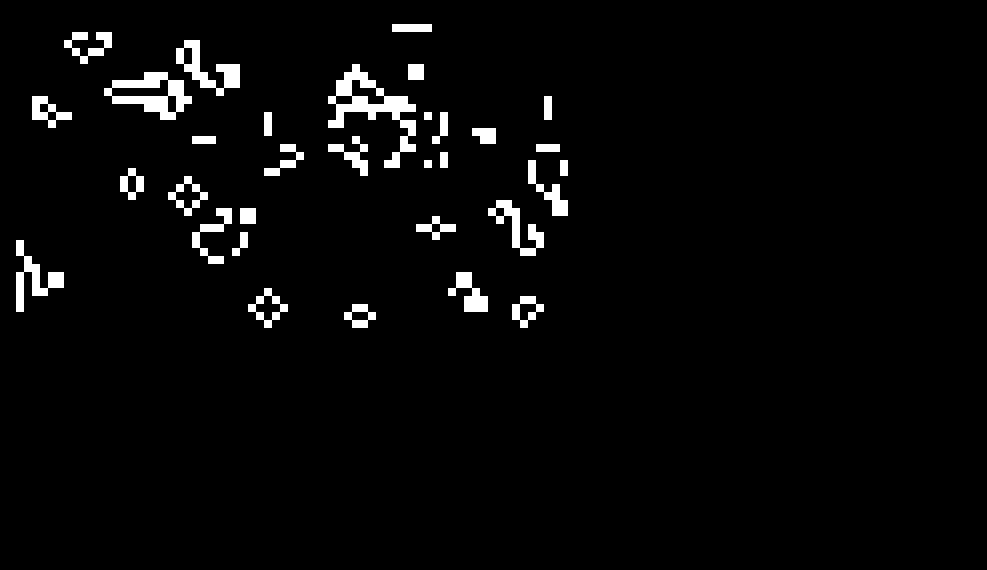
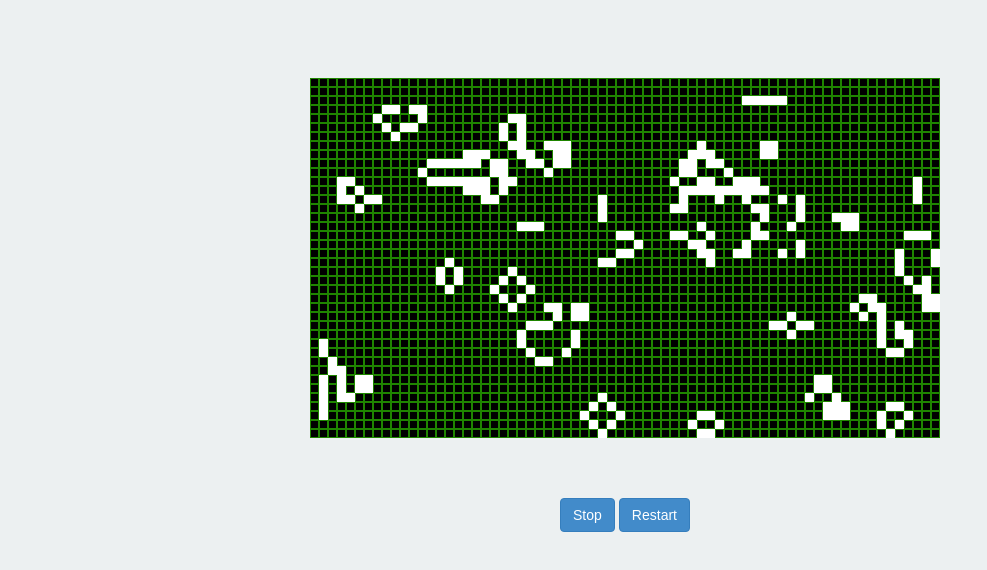
Before and after one commit to Nytyr/EntropyLife, a plain HTML site: page index.html in a window 1280 px wide. Shown: the whole page, without its empty margins (0-987 px from the left). Drawn offline with Linux system fonts and the light colour scheme.

Commit message:
Improved design and button options.

```diff
--- a/css/game.css
+++ b/css/game.css
@@ -14,11 +14,46 @@
  * limitations under the License.
  */
  body {
- 	background-color: #000;
+ 	background: #ecf0f1;
+ }
+ .button{
+ 	display: inline-block;
+ 	padding: 6px 12px;
+ 	margin-bottom: 0;
+ 	font-size: 14px;
+ 	font-weight: normal;
+ 	line-height: 1.428571429;
+ 	text-align: center;
+ 	white-space: nowrap;
+ 	vertical-align: middle;
+ 	cursor: pointer;
+ 	border: 1px solid transparent;
+ 	border-radius: 4px;
+ 	-webkit-user-select: none;
+ 	-moz-user-select: none;
+ 	-ms-user-select: none;
+ 	-o-user-select: none;
+ 	user-select: none;
+ 	color: #ffffff;
+ 	background-color: #428bca;
+ 	border-color: #357ebd;
+ }
+ .main-container{
+ 	position: absolute;
+ 	margin-top: 50px;
+	left: 50%;
+	margin-left: -350px;
+	padding: 20px;
+ }
+ #content{
+ 	height: 420px;
+ }
+ #controls{
+ 	text-align: center;
  }
  .item{
-	width: 8px;
-	height: 8px;
+ 	width: 7px;
+ 	height: 7px;
  	background-color: #000000;
  	float: left;
  }
@@ -26,8 +61,10 @@
  	clear: both;
  }
  .cell-dead{
+ 	border:1px solid #1F8500;
  	background-color: #000000;
  }
  .cell-alive{
+ 	border:1px solid #ffffff;
  	background-color: #ffffff;
  }
--- a/index.html
+++ b/index.html
@@ -7,6 +7,12 @@
 		<link href="css/game.css" rel="stylesheet" media="screen">
 	</head>
 	<body>
-		<div id="content"></div>
+		<div class="main-container">
+			<div id="content"></div>
+			<div id="controls">
+				<button type="button" class="button" onClick="toggleIterate()" id="toggler">Stop</button>
+				<button type="button" class="button" onClick="generateRandomCells()">Restart</button>
+			</div>
+		</div>
 	</body>
 </html>
```
Lines whose indentation alone changed are shown as unchanged.
